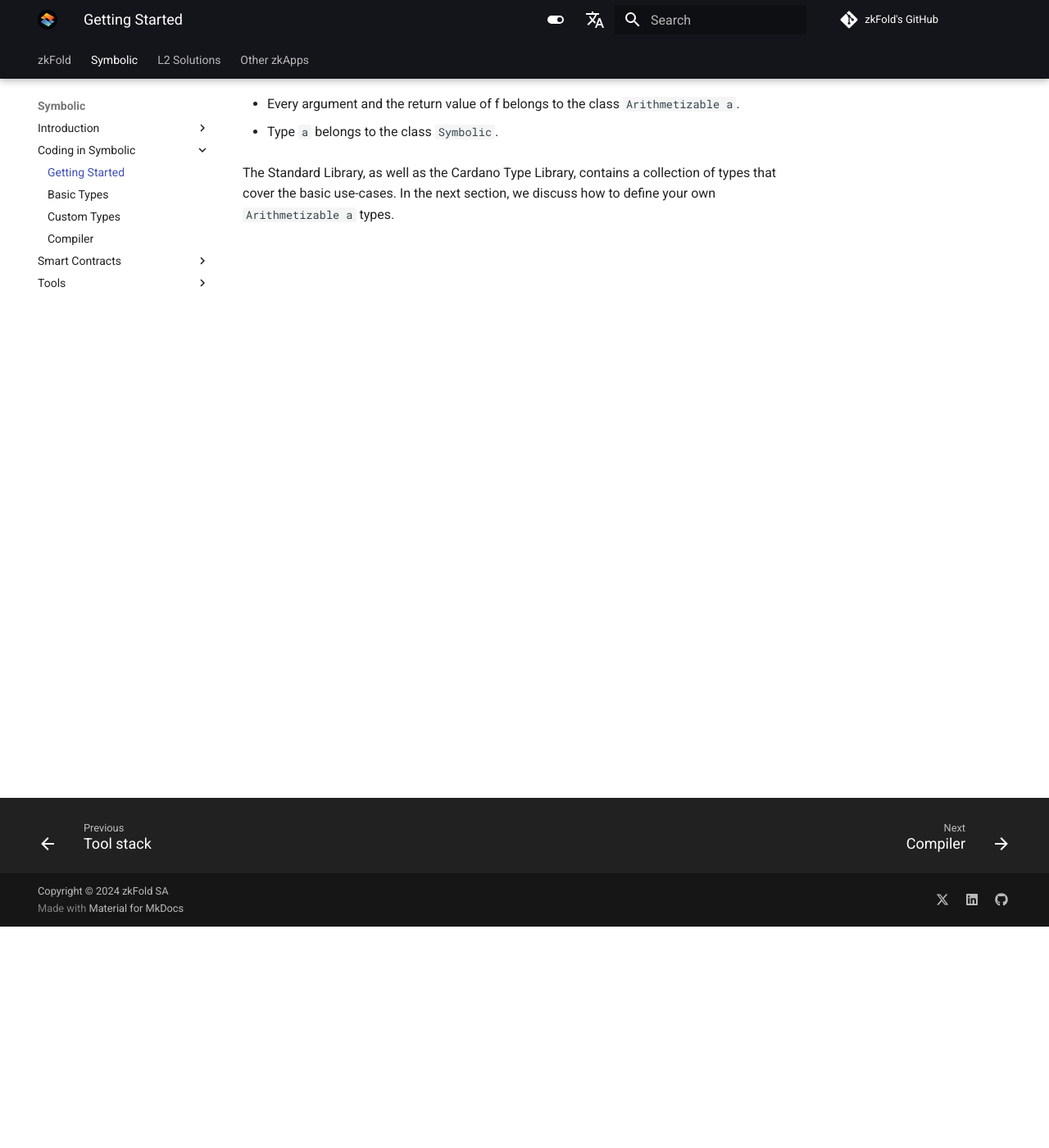
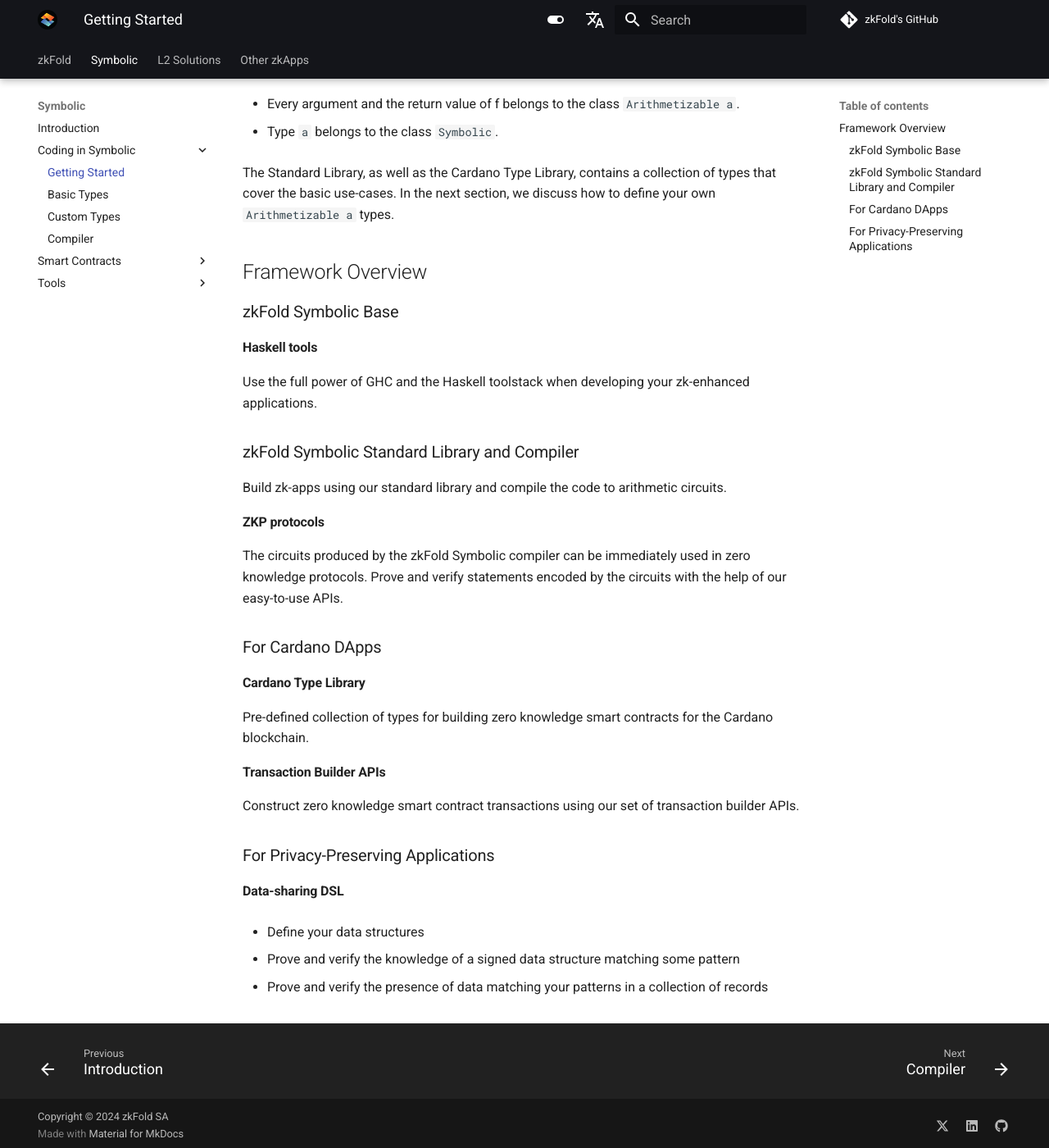
Before and after one commit to zkFold/user-docs, an MkDocs documentation site: the page built from docs/symbolic/coding/getting-started.md, in a window 1280 px wide and 1400 px high, scrolled down 270 px. Shown: the whole window at 82% size. Built offline with MkDocs 1.6.1 and Material for MkDocs 9.7.7, drawn with Linux system fonts in a browser that asks for light colours; comment, search, counter and statistics services are not loaded.

Commit message:
Update introduction

```diff
--- a/docs/symbolic/coding/getting-started.md
+++ b/docs/symbolic/coding/getting-started.md
@@ -9,3 +9,30 @@
 - Type `a` belongs to the class `Symbolic`.
 
 The Standard Library, as well as the Cardano Type Library, contains a collection of types that cover the basic use-cases. In the next section, we discuss how to define your own `Arithmetizable a` types.
+
+## Framework Overview
+
+### zkFold Symbolic Base
+#### Haskell tools
+Use the full power of GHC and the Haskell toolstack when developing your zk-enhanced applications.
+
+### zkFold Symbolic Standard Library and Compiler
+Build zk-apps using our standard library and compile the code to arithmetic circuits.
+
+#### ZKP protocols
+The circuits produced by the zkFold Symbolic compiler can be immediately used in zero knowledge protocols. Prove and verify statements encoded by the circuits with the help of our easy-to-use APIs.
+
+### For Cardano DApps
+#### Cardano Type Library
+Pre-defined collection of types for building zero knowledge smart contracts for the Cardano blockchain.
+
+#### Transaction Builder APIs
+Construct zero knowledge smart contract transactions using our set of transaction builder APIs.
+
+### For Privacy-Preserving Applications
+#### Data-sharing DSL
+- Define your data structures
+
+- Prove and verify the knowledge of a signed data structure matching some pattern
+
+- Prove and verify the presence of data matching your patterns in a collection of records
--- a/mkdocs.yml
+++ b/mkdocs.yml
@@ -18,6 +18,7 @@
     # - navigation.expand
     - navigation.path
     - navigation.indexes
+    - toc
     - toc.follow
     # - toc.integrate
     - navigation.top
@@ -66,6 +67,11 @@
       link: /
       lang: en
 
+markdown_extensions:
+  - toc:
+      permalink: true
+      toc_depth: 3
+
 plugins:
   - social
   - search
@@ -75,11 +81,7 @@
     - Products: 'products.md'
     - About: 'about.md'
   - Symbolic:
-    - Introduction:
-      - "What is Symbolic?": symbolic/introduction/what-is-symbolic.md
-      - "Key Features": symbolic/introduction/key-features.md
-      - "Use Cases": symbolic/introduction/use-cases.md
-      - "Tool stack": symbolic/introduction/tool-stack.md
+    - Introduction: symbolic/introduction.md
     - "Coding in Symbolic":
       - "Getting Started": symbolic/coding/getting-started.md
       - "Basic Types": symbolic/coding/basic-types.md
```
Also changed, not shown: docs/about.md (+1 -1 lines), docs/symbolic/introduction.md (added, +43 -0 lines), docs/symbolic/introduction/key-features.md (deleted, +0 -15 lines), docs/symbolic/introduction/tool-stack.md (deleted, +0 -26 lines), docs/symbolic/introduction/use-cases.md (deleted, +0 -21 lines), docs/symbolic/introduction/what-is-symbolic.md (deleted, +0 -9 lines).
